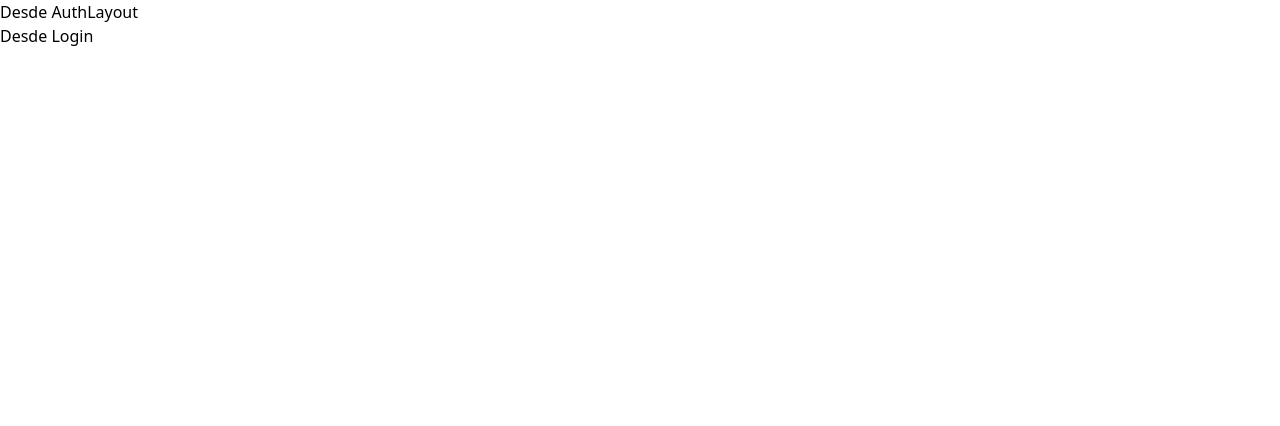
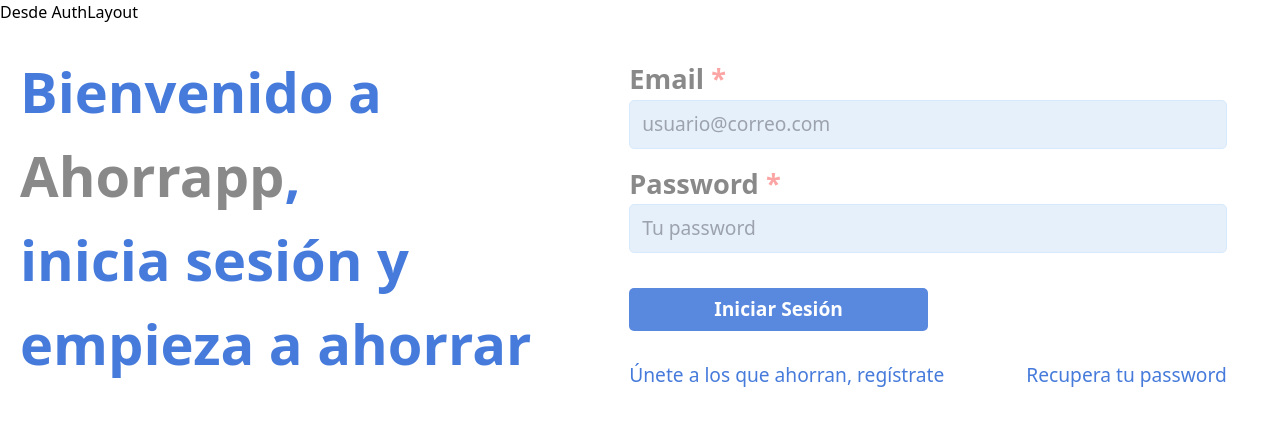
Before and after one commit to FraneSpralja/ahoraa, a React (Vite) app in the folder frontend/: page / in a window 1280 px wide. Shown: the top 426 px of the page. Built offline with nearby package versions, Linux system fonts and the light colour scheme.

Commit message:
test con style scoped para personalización mediante css # Construcción de pagina Login

```diff
--- /dev/null
+++ b/frontend/src/assets/style/authLayout.module.css
@@ -0,0 +1,157 @@
+:root {
+    /* title */
+    --white: #fff;
+    --title_color: #467bdb;
+    --title_span: #898989;
+    /* label */
+    --label_color: #898989;
+    /* input */
+    --input_bg: #e6f0fa;
+    --input_border: #d7eafd;
+    --input_color: #656565;
+    --input_focus: #bdddfd;
+    /* btn submit */
+    --btn-submit_bg: #5988df;
+    --btn-submit_bg-hover: #467bdb;
+
+    /* media */
+    --screen-md: 1024px;
+}
+
+.mainContainer {
+    display: grid;
+    grid-template-columns: 45% 55%;
+    margin-left: auto;
+    margin-right: auto;
+    align-items: center;
+}
+
+.formBox {
+    width: 90%;
+    display: flex;
+    flex-wrap: wrap;
+    margin-top: 15px;
+    margin-left: auto;
+    margin-right: auto;
+}
+
+.formBox_label {
+    flex: 0 0 100%;
+    font-size: 1.7rem;
+    font-weight: bold;
+    color: var(--label_color);
+}
+
+.formBox_input {
+    flex: 0 0 100%;
+    background-color: var(--input_bg);
+    border: 1px solid var(--input_border);
+    padding: 9px 12px;
+    border-radius: 5px;
+    font-size: 1.2rem;
+    color: var(--input_color);
+    font-weight: bold;
+}
+
+.formBox_input::placeholder {
+    font-size: 1.2rem;
+    font-weight: normal;
+}
+
+.formBox_input:focus-visible {
+    outline: var(--input_focus) auto 1px;
+}
+
+form > .formBox > .btnSubmit {
+    background-color: var(--btn-submit_bg);
+    width: 50%;
+    padding: 7px 12px;
+    font-size: 1.2rem;
+    color: var(--white);
+    font-weight: bold;
+    border-radius: 5px;
+    margin-top: 20px;
+}
+
+form > .btnSubmit:hover {
+    background-color: var(--btn-submit_bg-hover);
+}
+
+.formBox:has(.links_submit){
+    display: flex;
+    justify-content: space-between;
+    margin-top: 30px;
+    column-gap: 50px;
+}
+
+.links_submit {
+    color: var(--title_color);
+    cursor: pointer;
+    font-size: 1.2rem;
+}
+
+.links_submit:hover {
+    text-decoration: underline;
+}
+
+/* Login */
+.loginHeader {
+    padding: 20px;
+    display: flex;
+    justify-content: center;
+    align-items: flex-start;
+}
+
+.loginHeader_title {
+    color: var(--title_color);
+    font-size: 3.5rem;
+    font-weight: bolder;
+}
+
+.loginHeader_title > span {
+    color: var(--title_span);
+}
+
+.loginBody {
+    padding: 20px;
+}
+
+@media screen and (max-width: 1024px){
+    .mainContainer {
+        grid-template-columns: 1fr;
+        width: 80%;
+    }
+
+    .loginHeader_title {
+        flex: 0 0 90%;
+        font-size: 2.8rem;
+    }
+
+    .formBox_input {
+        flex: 0 0 100%;
+    }
+
+    form > .formBox > .btnSubmit {
+        width: 100%;
+    }
+}
+
+@media screen and (max-width: 720px){
+    .loginHeader {
+        padding-bottom: 0;
+    }
+
+    .loginHeader_title {
+        font-size: 2rem;
+    }
+
+    .loginBody  {
+        padding-top: 0;
+    }
+
+    .links_submit {
+        flex: 0 0 100%;
+        text-align: center;
+        margin-bottom: 20px;
+    }
+}
--- a/frontend/src/index.css
+++ b/frontend/src/index.css
@@ -1,3 +1,11 @@
 @tailwind base;
 @tailwind components;
 @tailwind utilities;
+
+:focus-visible {
+    outline: none;
+}
+
+[type="submit"] {
+    cursor: pointer;
+}
--- a/frontend/src/layout/AuthLayout.jsx
+++ b/frontend/src/layout/AuthLayout.jsx
@@ -1,11 +1,16 @@
 import { Outlet } from "react-router-dom"
+
+// Styles
+import styles from "../assets/style/authLayout.module.css"
 
 const AuthLayout = () => {
     return (
         <>
             <h1>Desde AuthLayout</h1>
 
-            <Outlet />
+            <main className={styles.mainContainer}>
+                <Outlet />
+            </main>
         </>
     )
 }
--- a/frontend/src/paginas/Login.jsx
+++ b/frontend/src/paginas/Login.jsx
@@ -1,7 +1,66 @@
+import { Link } from "react-router-dom"
+// Style
+import styles from "../assets/style/authLayout.module.css"
+
 const Login = () => {
     return (
         <>
-            <h2>Desde Login</h2>
+                <div className={styles.loginHeader}>
+                    <h1
+                    className={styles.loginHeader_title}
+                        >Bienvenido a <span>Ahorrapp</span>, <br />
+                        inicia sesión y empieza a ahorrar
+                    </h1>
+                </div>
+                <div className={styles.loginBody}>
+                    <form action="">
+                        <div className={styles.formBox}>
+                            <label
+                            className={styles.formBox_label}
+                            >
+                                Email <span className="text-red-300">*</span>
+                            </label>
+                            <input
+                            className={styles.formBox_input}
+                            type="text"
+                            placeholder="usuario@correo.com"
+                            />
+                        </div>
+                        <div className={styles.formBox}>
+                            <label
+                            className={styles.formBox_label}
+                            >
+                                Password <span className="text-red-300">*</span>
+                            </label>
+                            <input
+                            className={styles.formBox_input}
+                            type="password"
+                            placeholder="Tu password"
+                            />
+                        </div>
+                        <div className={styles.formBox}>
+                            <input
+                            type="submit"
+                            value="Iniciar Sesión"
+                            className={styles.btnSubmit}
+                            />
+                        </div>
+                        <div className={styles.formBox}>
+                            <Link
+                            className={styles.links_submit}
+                            to="/registrar"
+                            >
+                                Únete a los que ahorran, regístrate
+                            </Link>
+                            <Link
+                            className={styles.links_submit}
+                            to="/olvide-password"
+                            >
+                                Recupera tu password
+                            </Link>
+                        </div>
+                    </form>
+                </div>
         </>
     )
 }
```
